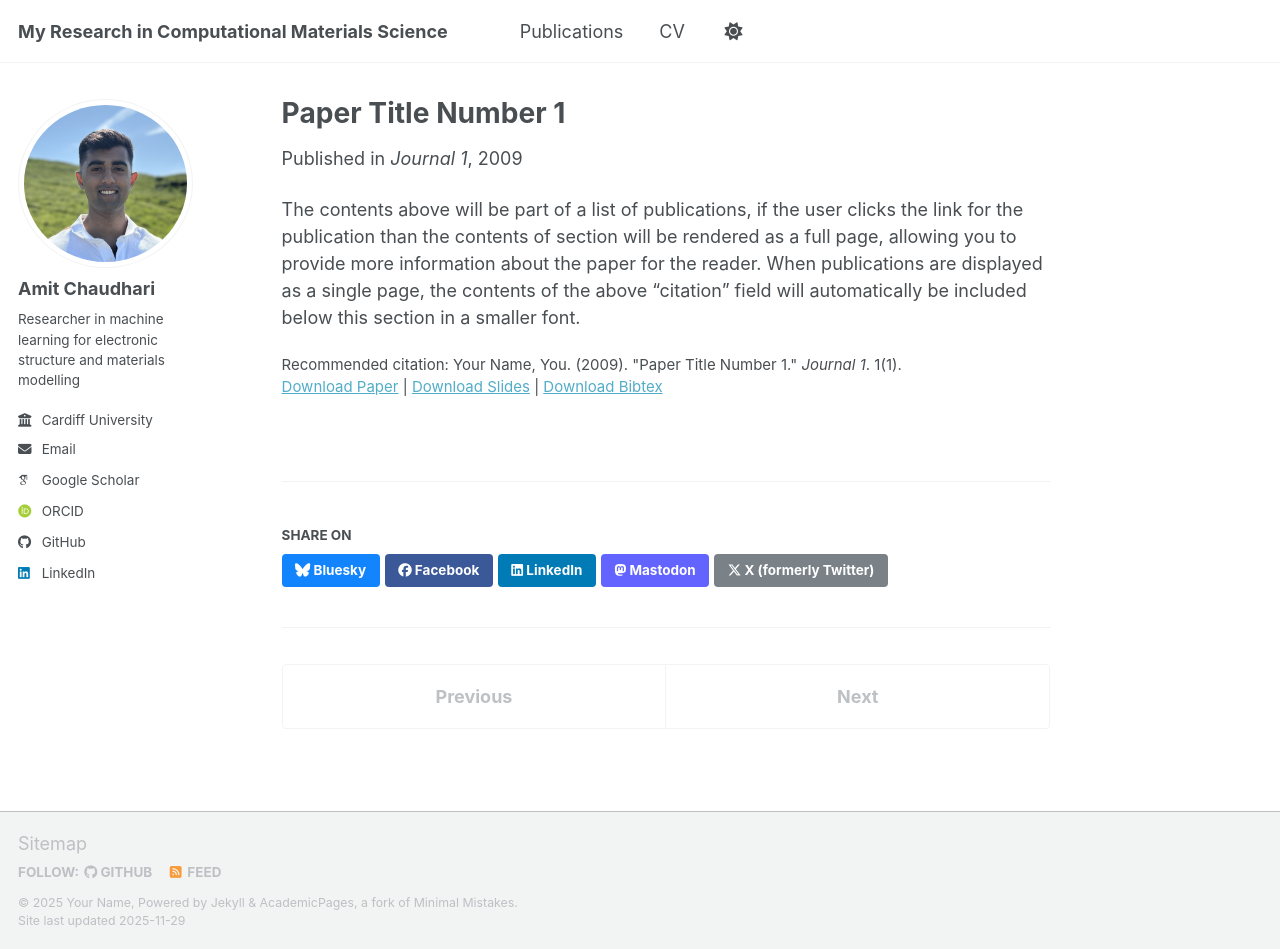
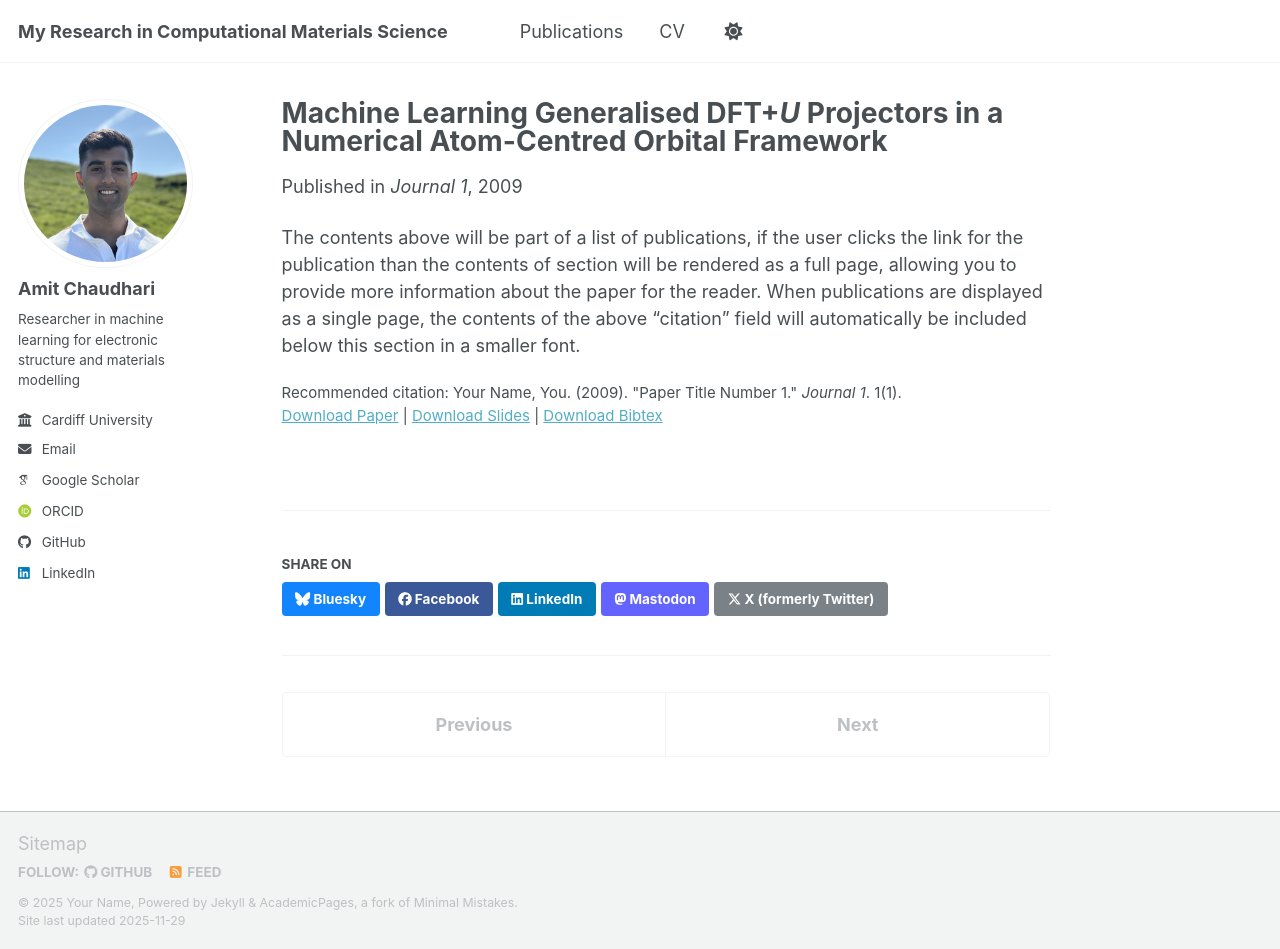
Before and after one commit to amitmc1/amitmc1.github.io, a Jekyll site: the page built from _publications/2009-10-01-paper-title-number-1.md, in a window 1280 px wide and 949 px high. Built offline with Jekyll 4.4.1, drawn with Linux system fonts in a browser that asks for light colours; some web fonts are replaced; a script bundle is joined from its source files by our own code; library files that are not in the unit come from our copies.

Commit message:
Update paper title to reflect new topic

```diff
--- a/_publications/2009-10-01-paper-title-number-1.md
+++ b/_publications/2009-10-01-paper-title-number-1.md
@@ -1,5 +1,5 @@
 ---
-title: "Paper Title Number 1"
+title: "Machine Learning Generalised DFT+<em>U</em> Projectors in a Numerical Atom-Centred Orbital Framework"
 collection: publications
 category: manuscripts
 permalink: /publication/2009-10-01-paper-title-number-1
```
